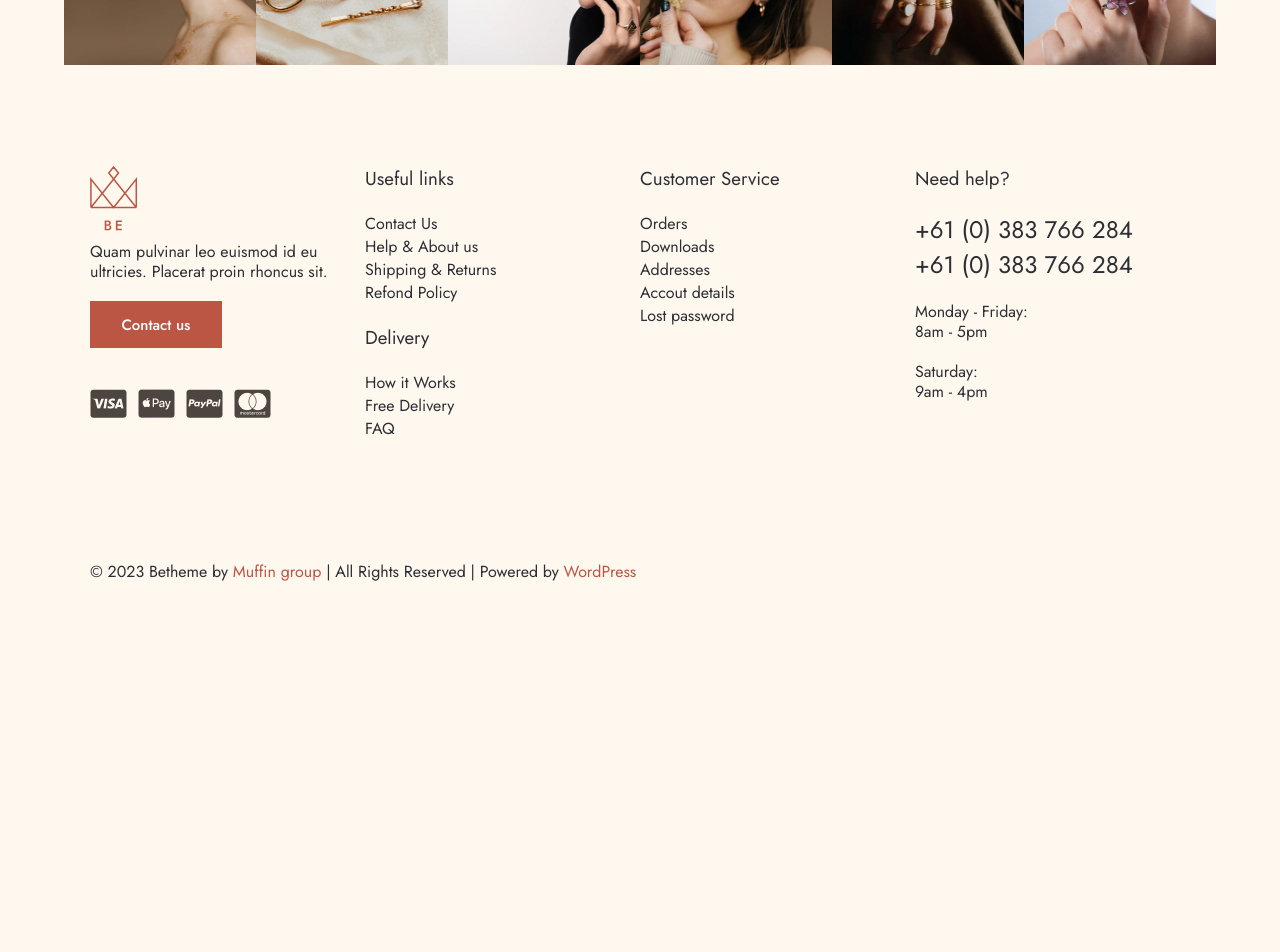
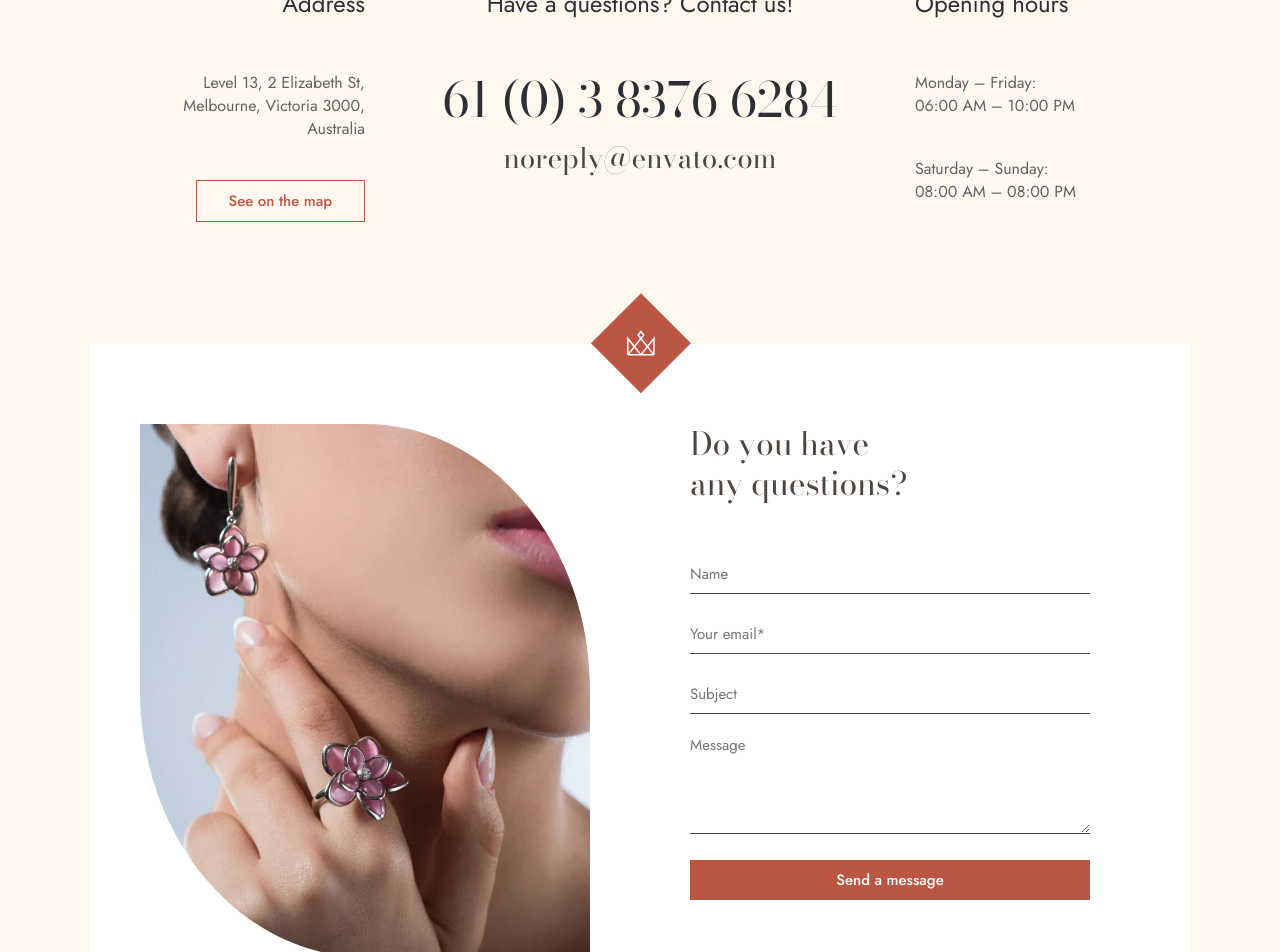
Before and after one commit to EkL1Ps/control-progect, a React (Create React App) app: page /contactsPage in a window 1280 px wide. Shown: the part 340-1292 px from the top of the page. Before the commit the page ends 1023 px from the top, so only its background shows below. Built offline with nearby package versions, Linux system fonts and the light colour scheme.

Commit message:
added contactPage and wishlist

```diff
--- a/src/App/App.tsx
+++ b/src/App/App.tsx
@@ -5,6 +5,8 @@ import Products from '../Products/Products'
 import Footer from '../Footer/Footer'
 import Inspirations from '../Inspirations/Inspirations'
 import AboutUsPage from '../AboutUsPage/AboutUsPage'
+import ContactsPage from '../ContactsPage/ContactsPage'
+import WishList from '../WishList/WishList'
 
 const App = () => {
     return (
@@ -15,6 +17,8 @@ const App = () => {
                 <Route path="/products" element={<Products />} />
                 <Route path="/inspirations" element={<Inspirations />} />
                 <Route path="/aboutUsPage" element={<AboutUsPage />} />
+                <Route path="/contactsPage" element={<ContactsPage />} />
+                <Route path="/wishList" element={<WishList />} />
             </Routes>
             <Footer />
         </>
--- /dev/null
+++ b/src/ContactsPage/ContactsPage.scss
@@ -0,0 +1,116 @@
+.contact-content-wrapper {
+    width: 1100px;
+    margin: 100px auto;
+    font-family: Jost;
+    h2 {
+        color: #2d2e36;
+        font-weight: 400;
+        text-align: right;
+        margin-bottom: 50px;
+    }
+    p {
+        color: #626262;
+        text-align: right;
+        margin: 0 0 40px 50px;
+    }
+    button {
+        border: 1px solid #bb5644;
+        margin-left: 106px;
+        background-color: rgb(255, 248, 238);
+        color: #bb5644;
+        transition: 0.2s;
+
+        &:hover {
+            color: rgb(255, 248, 238);
+        }
+    }
+}
+.product-content-second-block {
+    h2 {
+        text-align: center;
+    }
+    p {
+        text-align: center;
+        font-size: 48px;
+        line-height: 58px;
+        color: #2d2e36;
+        font-family: Bodoni Moda;
+        margin: 0;
+        &:last-child {
+            font-size: 28px;
+            color: #4e4540;
+        }
+    }
+}
+.product-content-third-block {
+    h2 {
+        text-align: left;
+    }
+    p {
+        text-align: left;
+        margin-left: 0;
+    }
+}
+.contactPage-image {
+    margin: 50px;
+    img {
+        border-radius: 0 50% 0 50%;
+        width: 100%;
+        height: 100%;
+    }
+}
+.logo-image {
+    position: relative;
+    z-index: 10;
+    top: 50px;
+    display: block;
+    margin: 0 auto;
+}
+.question-card {
+    width: 1100px;
+    margin: auto;
+    background-color: #fff;
+}
+.question-card-content {
+    margin-top: 30px;
+    display: flex;
+}
+.question-card-inputs {
+    margin: 50px 0 0 50px;
+    input,
+    textarea {
+        width: 400px;
+        height: 40px;
+        border: 0;
+        border-bottom: 1px solid #4e4540;
+        margin-bottom: 20px;
+        font-family: Jost;
+        font-size: 15px;
+        color: #7b7876;
+        outline: none;
+    }
+    textarea {
+        height: 100px;
+    }
+    h2 {
+        text-align: left;
+        width: 220px;
+        font-size: 32px;
+        line-height: 40px;
+        color: #4e4540;
+        font-family: Bodoni Moda;
+    }
+}
+.submit-scarlet-button {
+    width: 400px;
+    text-align: center;
+    color: rgb(255, 248, 238);
+    transition: 0.2s;
+    border: 0;
+    padding: 15px;
+    &:hover {
+        color: #bb5644;
+        background-color: rgb(255, 248, 238);
+        border: 1px solid #bb5644;
+    }
+}
--- /dev/null
+++ b/src/ContactsPage/ContactsPage.tsx
@@ -0,0 +1,71 @@
+import './ContactsPage.scss'
+import ContactPageImage from './image/contactPage-image.webp'
+import HerbLogo from '../Main/main-image/herb-logo.svg'
+
+type Props = {}
+const ContactsPage = (props: Props) => {
+    return (
+        <>
+            <div className="products-title">
+                <div className="vestibulum">BEJEWELERY</div>
+                <div className="title-h1">CONTACT</div>
+            </div>
+            <div className="contact-content-wrapper">
+                <div className="row">
+                    <div className="col-4">
+                        <h2>Address</h2>
+                        <p>
+                            Level 13, 2 Elizabeth St, Melbourne, Victoria 3000,
+                            Australia
+                        </p>
+                        <button className="scarlet-button">
+                            See on the map
+                        </button>
+                    </div>
+                    <div className="col-2 product-content-second-block">
+                        <h2>Have a questions? Contact us!</h2>
+                        <p>61 (0) 3 8376 6284</p>
+                        <p>noreply@envato.com</p>
+                    </div>
+                    <div className="col-4  product-content-third-block">
+                        <h2>Opening hours</h2>
+                        <p>
+                            Monday – Friday: <br />
+                            06:00 AM – 10:00 PM
+                        </p>
+                        <p>
+                            Saturday – Sunday: <br />
+                            08:00 AM – 08:00 PM
+                        </p>
+                    </div>
+                </div>
+                <img className="logo-image" src={HerbLogo} alt="herblogo" />
+                <div className="question-card">
+                    <div className="row">
+                        <div className="question-card-content">
+                            <div className="col-2">
+                                <div className="contactPage-image">
+                                    <img src={ContactPageImage} alt="image" />
+                                </div>
+                            </div>
+                            <div className="col-2 question-card-inputs">
+                                <h2>Do you have any questions?</h2>
+                                <input type="text" placeholder="Name" />
+                                <input type="email" placeholder="Your email*" />
+                                <input type="text" placeholder="Subject" />
+                                <textarea
+                                    name="your-massage"
+                                    placeholder="Message"
+                                ></textarea>
+                                <div className="scarlet-button submit-scarlet-button">
+                                    Send a message
+                                </div>
+                            </div>
+                        </div>
+                    </div>
+                </div>
+            </div>
+        </>
+    )
+}
+export default ContactsPage
--- a/src/Email/Email.scss
+++ b/src/Email/Email.scss
@@ -34,6 +34,7 @@
             border-bottom: 1px solid black;
             outline: none;
             color: #2d2e36;
+            background-color: rgb(255, 248, 238);
         }
     }
 }
--- a/src/Header/Header.tsx
+++ b/src/Header/Header.tsx
@@ -5,6 +5,7 @@ import HeaderProfile from './image/header-profile.svg'
 import HeaderLike from './image/header-like.svg'
 import HeaderBag from './image/header-bag.svg'
 import MenuItem from './MenuItem'
+import { NavLink } from 'react-router-dom'
 
 type Props = {}
 
@@ -30,7 +31,7 @@ const Header = (props: Props) => {
                                 <MenuItem to="/aboutUsPage">About</MenuItem>
                             </li>
                             <li>
-                                <MenuItem to="/contacts">Contacts</MenuItem>
+                                <MenuItem to="/contactsPage">Contacts</MenuItem>
                             </li>
                         </ul>
                     </div>
@@ -48,8 +49,12 @@ const Header = (props: Props) => {
                             </p>
                             <p>
                                 <div>
-                                    <img src={HeaderLike} alt="like" />
-                                    <span className="quantity-of-liked">0</span>
+                                    <NavLink to={'/wishList'}>
+                                        <img src={HeaderLike} alt="like" />
+                                        <span className="quantity-of-liked">
+                                            0
+                                        </span>
+                                    </NavLink>
                                 </div>
                             </p>
                             <p>
--- /dev/null
+++ b/src/WishList/WishList.tsx
@@ -0,0 +1,11 @@
+type Props = {}
+const WishList = (props: Props) => {
+    return (
+        <>
+            <div className="products-title">
+                <div className="title-h1">Wishlist</div>
+            </div>
+        </>
+    )
+}
+export default WishList
```
Also changed, not shown: src/ContactsPage/image/contactPage-image.webp (added).
